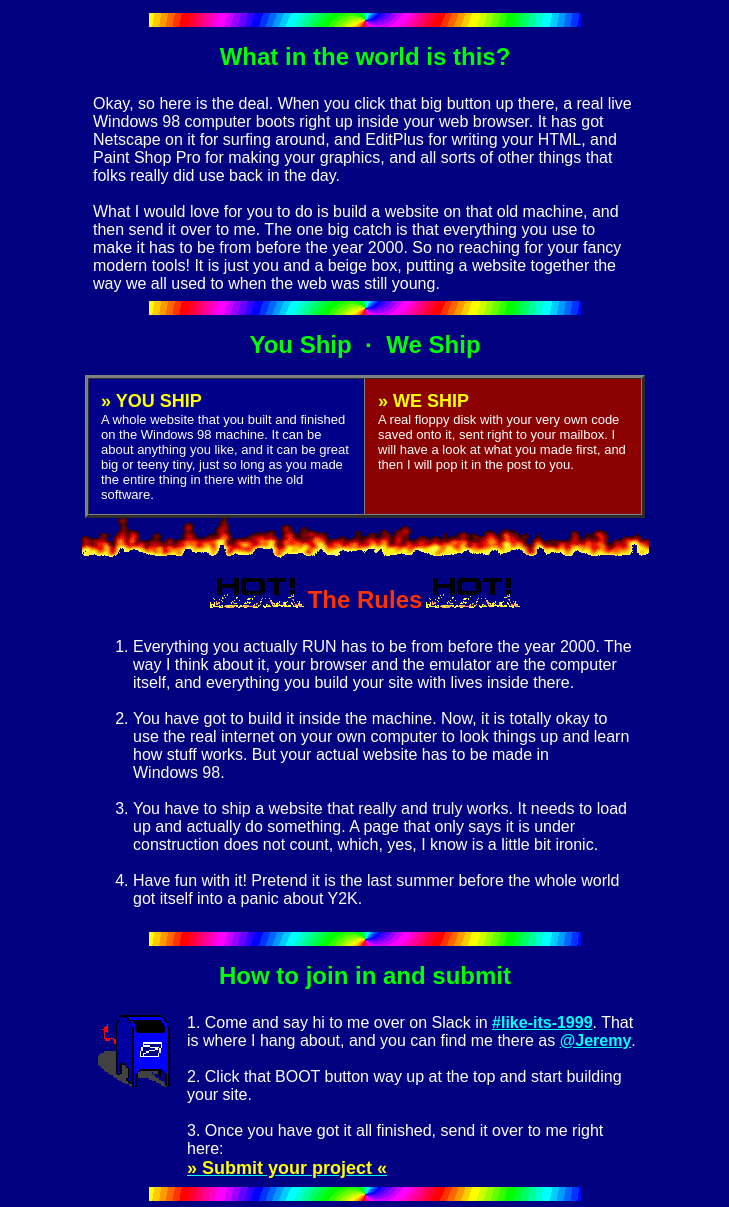
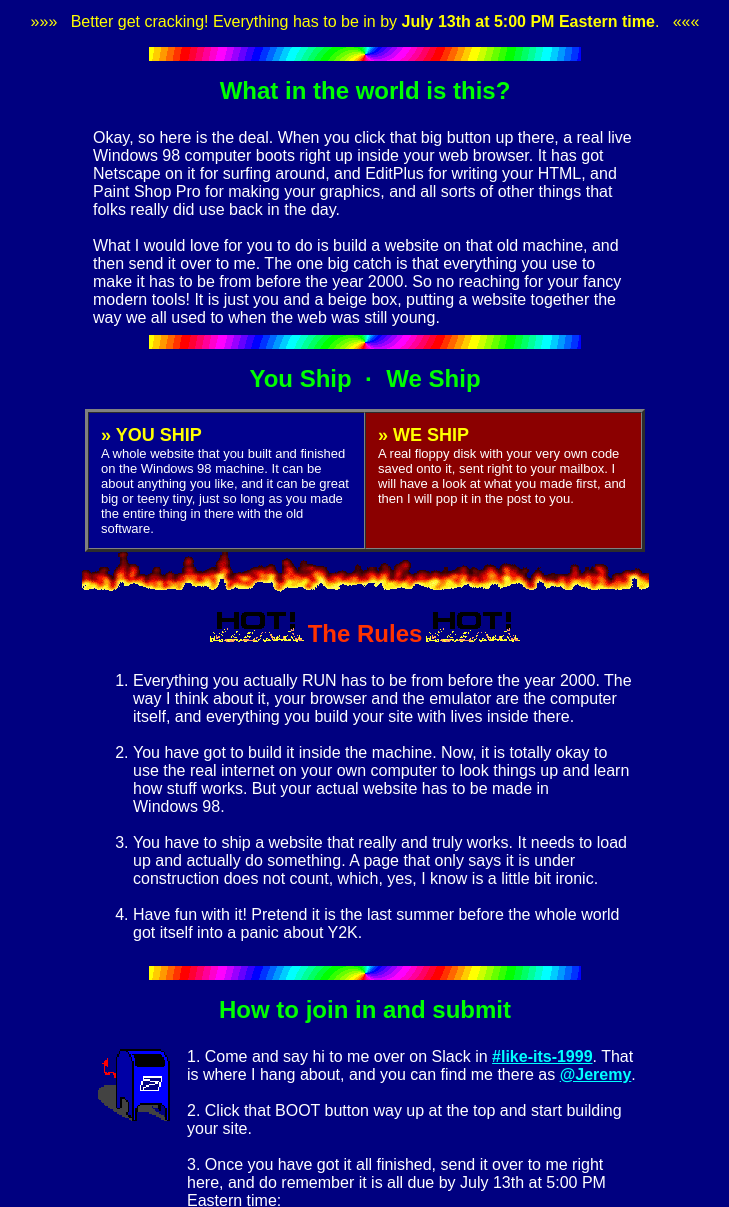
Before and after one commit to jeremy46231/like-its-1999, a website built with Vite: page index.html in a window 1280 px wide. Shown: the part 427-1634 px from the top of the page, without its empty margins (275-1004 px from the left). Built offline with nearby package versions, Linux system fonts and the light colour scheme.

Commit message:
add deadline

```diff
--- a/index.html
+++ b/index.html
@@ -59,6 +59,13 @@
 </tr>
 </table>
 <img src="/gfx/new-arrow-badge.gif" alt="NEW!" height="21" width="32">
+</p>
+
+<p>
+<font face="Arial" size="3" color="#ffff00">
+<blink>&#187;&#187;&#187;</blink> &nbsp; Better get cracking! Everything has to be in by
+<b>July 13th at 5:00 PM Eastern time</b>. &nbsp; <blink>&#171;&#171;&#171;</blink>
+</font>
 </p>
 
 <img src="/gfx/rainbow-divider.gif" alt="--------" height="14" width="432">
@@ -171,7 +178,8 @@
     <br><br>
     2. Click that BOOT button way up at the top and start building your site.
     <br><br>
-    3. Once you have got it all finished, send it over to me right here:<br>
+    3. Once you have got it all finished, send it over to me right here, and do
+    remember it is all due by July 13th at 5:00 PM Eastern time:<br>
     <a href="https://forms.fillout.com/t/nYHe8NoBx3us">
     <font size="4" color="#ffff00"><b>&#187; Submit your project &#171;</b></font></a>
     </font>
```
